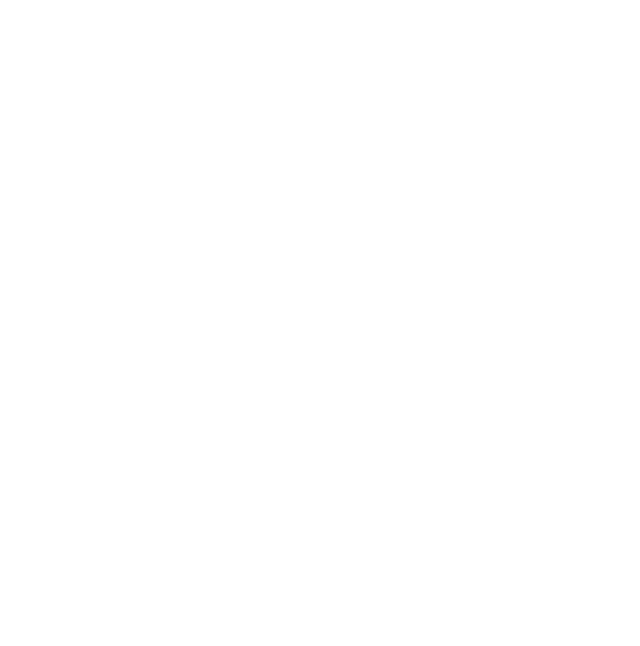
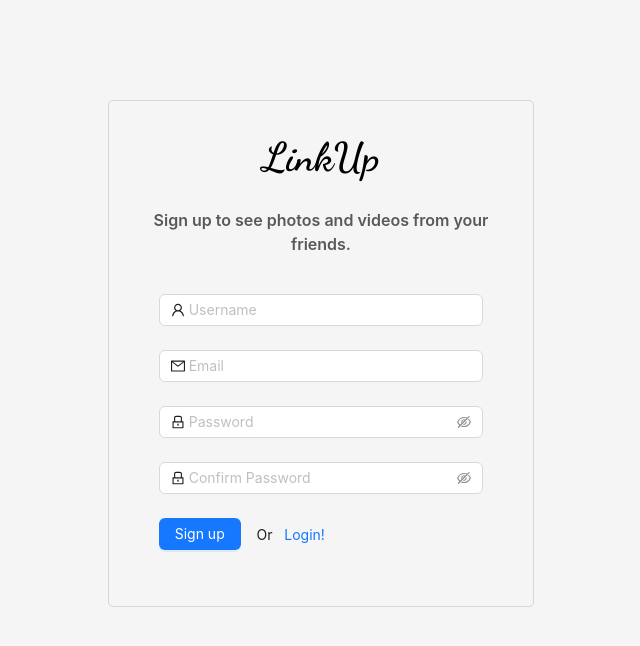
Before and after one commit to Vikas10102001/LinkUp, a React (Create React App) app: page /signup in a window 1280 px wide. Before the commit this address had no page. Shown: the top 646 px of the page, without its empty margins (319-959 px from the left). Built offline with nearby package versions, Linux system fonts and the light colour scheme.

Commit message:
Added signup and login page with validation

```diff
--- a/src/App.js
+++ b/src/App.js
@@ -4,7 +4,8 @@
 import Profile from "./pages/Profile";
 import Explore from "./pages/Explore";
 import Messenger from "./pages/Messenger";
-
+import Login from "./pages/auth/Login";
+import Signup from "./pages/auth/Signup";
 function App() {
   return (
     <Routes>
@@ -12,6 +13,8 @@
       <Route path="/explore" element={<Explore />} />
       <Route path="/profile/:username" element={<Profile />} />
       <Route path="/messenger" element={<Messenger />} />
+      <Route path="/login" element={<Login />} />
+      <Route path="/signup" element={<Signup />} />
     </Routes>
   );
 }
--- /dev/null
+++ b/src/pages/auth/Login.jsx
@@ -0,0 +1,123 @@
+import { Col, Layout, Row } from "antd";
+import { LockOutlined, MailOutlined } from "@ant-design/icons";
+import { Button, Form, Input } from "antd";
+import React from "react";
+import { validatePassword } from "../../utils/shared/validator";
+import { Link } from "react-router-dom";
+import Logo from "../../components/Logo/Logo";
+
+export default function Login() {
+  //   const [login, results] = useSigninMutation();
+
+  const handleSigninRedirect = () => {
+    localStorage.setItem("currentPathKey", "signup");
+  };
+  const onFinish = (values) => {
+    console.log("Received values of form: ", values);
+    // loginUser(login, values);
+  };
+  return (
+    <Layout style={{ height: "100vh" }}>
+      <Row>
+        <Col
+          span={8}
+          offset={8}
+          style={{
+            padding: "2rem",
+            border: "1px solid #0000001f",
+            borderRadius: "5px",
+            marginTop: "100px",
+            display: "flex",
+            justifyContent: "center",
+            alignItems: "center",
+            flexDirection: "column",
+          }}
+        >
+          <Logo
+            additionalStyles={{
+              fontSize: "50px",
+            }}
+          />
+          <Form
+            name="normal_login"
+            className="login-form"
+            initialValues={{
+              remember: true,
+            }}
+            onFinish={onFinish}
+            style={{
+              marginTop: "30px",
+              width:'90%'
+            }}
+          >
+            <Form.Item
+              name="email"
+              rules={[
+                {
+                  required: true,
+                  message: "Please input your Email!",
+                },
+                {
+                  type: "email",
+                  message: "The input is not valid E-mail!",
+                },
+              ]}
+            >
+              <Input
+                type="email"
+                prefix={<MailOutlined className="site-form-item-icon" />}
+                placeholder="Email"
+              />
+            </Form.Item>
+            <Form.Item
+              name="password"
+              rules={[
+                {
+                  required: true,
+                  message: "Please input your Password!",
+                },
+                {
+                  validator(_, value) {
+                    if (!value || validatePassword(value)) {
+                      return Promise.resolve();
+                    }
+                    return Promise.reject(
+                      new Error(
+                        "Provide atleast one uppercase , lowercase, special character and a number"
+                      )
+                    );
+                  },
+                },
+              ]}
+            >
+              <Input.Password
+                prefix={<LockOutlined className="site-form-item-icon" />}
+                type="password"
+                placeholder="Password"
+              />
+            </Form.Item>
+            <Form.Item>
+              <a className="login-form-forgot" href="/forget password">
+                Forgot password
+              </a>
+            </Form.Item>
+
+            <Form.Item>
+              <Button
+                type="primary"
+                htmlType="submit"
+                className="login-form-button"
+              >
+                Log in
+              </Button>
+              &nbsp; &nbsp; Or &nbsp;{" "}
+              <Link to="/signup" onClick={handleSigninRedirect}>
+                register now!
+              </Link>
+            </Form.Item>
+          </Form>
+        </Col>
+      </Row>
+    </Layout>
+  );
+}
--- /dev/null
+++ b/src/pages/auth/Signup.jsx
@@ -0,0 +1,170 @@
+import { Col, Layout, Row, Button, Form, Input, Typography } from "antd";
+import { LockOutlined, MailOutlined, UserOutlined } from "@ant-design/icons";
+import React from "react";
+import { Link } from "react-router-dom";
+import { validatePassword } from "../../utils/shared/validator";
+import Logo from "../../components/Logo/Logo";
+
+export default function Signup() {
+  const handleSignupRedirect = () => {
+    localStorage.setItem("currentPathKey", "signin");
+  };
+  const onFinish = (values) => {
+    console.log("Received values of form: ", values);
+    const user = {
+      name: values.username,
+      email: values.email,
+      password: values.password,
+    };
+    // loginUser(signupUser, user);
+  };
+  return (
+    <Layout style={{ height: "100vh" }}>
+      <Row>
+        <Col
+          span={8}
+          offset={8}
+          style={{
+            padding: "2rem",
+            border: "1px solid #0000001f",
+            borderRadius: "5px",
+            marginTop: "100px",
+            display: "flex",
+            justifyContent: "center",
+            alignItems: "center",
+            flexDirection: "column",
+          }}
+        >
+          <Logo
+            additionalStyles={{
+              fontSize: "50px",
+            }}
+          />
+          <Typography.Title
+            level={5}
+            style={{ textAlign: "center", color: "#000000a3" }}
+          >
+            Sign up to see photos and videos from your friends.
+          </Typography.Title>
+          <Form
+            name="normal_login"
+            className="login-form"
+            initialValues={{
+              remember: true,
+            }}
+            style={{
+              marginTop: "30px",
+              width: "90%",
+            }}
+            onFinish={onFinish}
+          >
+            <Form.Item
+              name="username"
+              rules={[
+                {
+                  required: true,
+                  message: "Please input your Username!",
+                },
+              ]}
+            >
+              <Input
+                prefix={<UserOutlined className="site-form-item-icon" />}
+                placeholder="Username"
+              />
+            </Form.Item>
+            <Form.Item
+              name="email"
+              rules={[
+                {
+                  required: true,
+                  message: "Please input your Email!",
+                },
+                {
+                  type: "email",
+                  message: "The input is not valid E-mail!",
+                },
+              ]}
+            >
+              <Input
+                type="email"
+                prefix={<MailOutlined className="site-form-item-icon" />}
+                placeholder="Email"
+              />
+            </Form.Item>
+            <Form.Item
+              name="password"
+              rules={[
+                {
+                  required: true,
+                  message: "Please input your Password!",
+                },
+                {
+                  validator(_, value) {
+                    if (!value || validatePassword(value)) {
+                      return Promise.resolve();
+                    }
+                    return Promise.reject(
+                      new Error(
+                        "Provide atleast one uppercase , lowercase, special character and a number"
+                      )
+                    );
+                  },
+                },
+              ]}
+              hasFeedback
+            >
+              <Input.Password
+                prefix={<LockOutlined className="site-form-item-icon" />}
+                type="password"
+                placeholder="Password"
+              />
+            </Form.Item>
+            <Form.Item
+              name="confirm-password"
+              dependencies={["password"]}
+              hasFeedback
+              rules={[
+                {
+                  required: true,
+                  message: "Please confirm your Password!",
+                },
+                ({ getFieldValue }) => ({
+                  validator(_, value) {
+                    if (!value || getFieldValue("password") === value) {
+                      return Promise.resolve();
+                    }
+                    return Promise.reject(
+                      new Error(
+                        "The two passwords that you entered do not match!"
+                      )
+                    );
+                  },
+                }),
+              ]}
+            >
+              <Input.Password
+                prefix={<LockOutlined className="site-form-item-icon" />}
+                type="password"
+                placeholder="Confirm Password"
+              />
+            </Form.Item>
+
+            <Form.Item>
+              <Button
+                type="primary"
+                htmlType="submit"
+                className="login-form-button"
+              >
+                Sign up
+              </Button>
+              &nbsp; &nbsp; Or &nbsp;{" "}
+              <Link to="/login" onClick={handleSignupRedirect}>
+                Login!
+              </Link>
+            </Form.Item>
+          </Form>
+        </Col>
+      </Row>
+    </Layout>
+  );
+}
--- /dev/null
+++ b/src/utils/shared/validator.js
@@ -0,0 +1,4 @@
+export const validatePassword = (password) => {
+  const validator = /^(?=.*[a-z])(?=.*[A-Z])(?=.*[0-9])(?=.*[!@#$%^&*]).{8,}$/;
+  return validator.test(password);
+};
```
